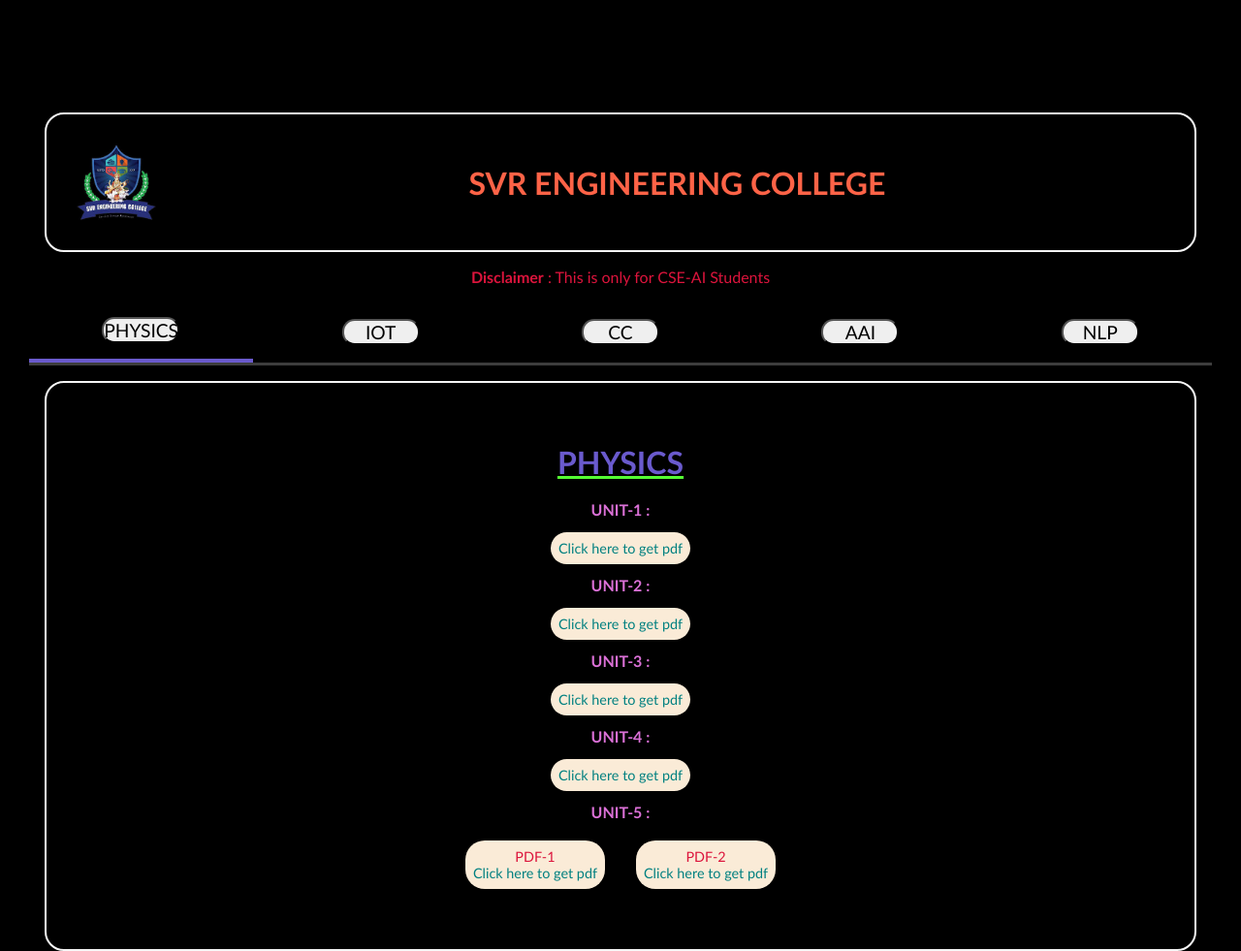
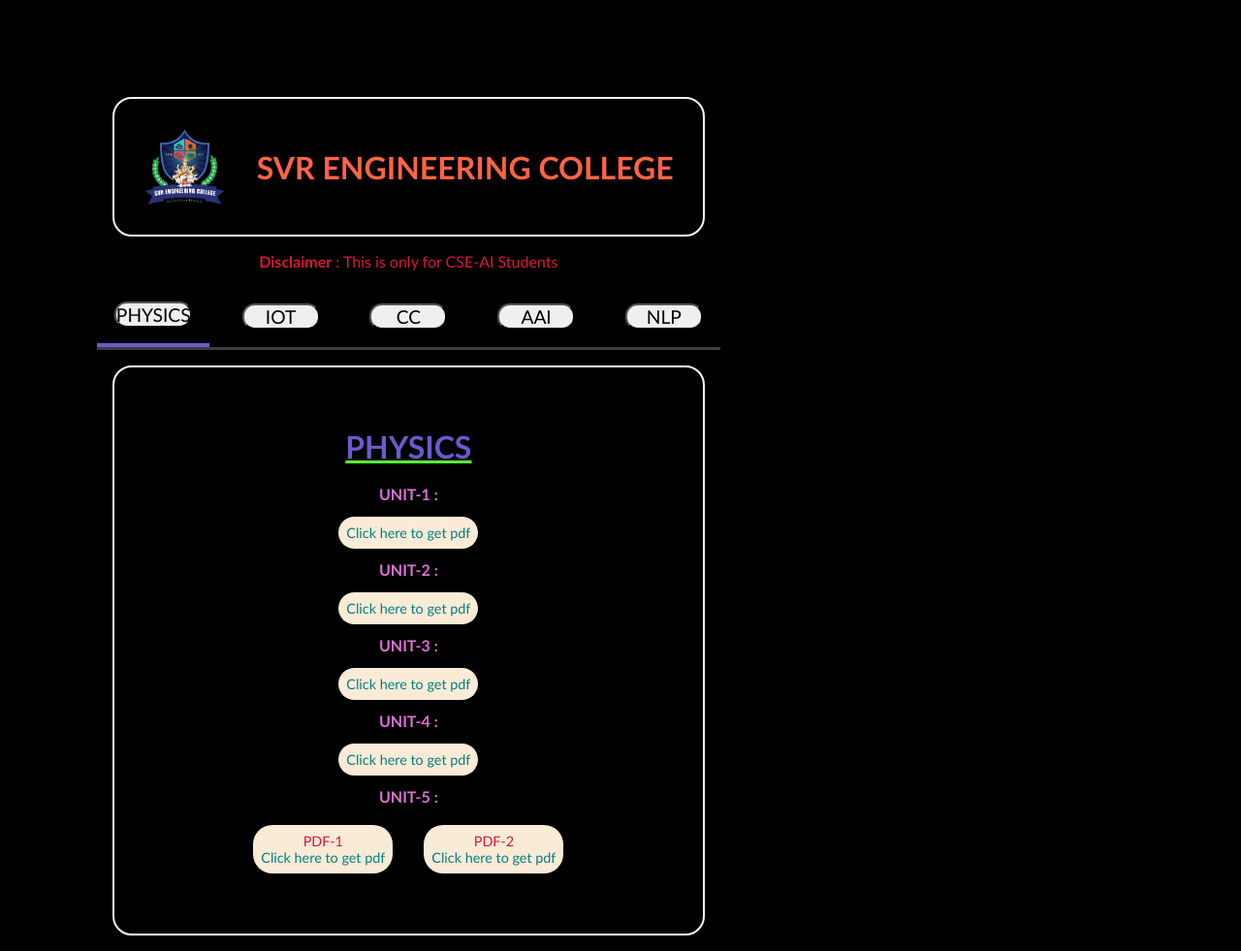
Before and after one commit to praneethamudiyam88/svrec-3-2, a plain HTML site: page index.html in a window 1280 px wide. Shown: the whole page at 97% size. Drawn offline with Linux system fonts and the light colour scheme.

Commit message:
Update style.css

```diff
--- a/style.css
+++ b/style.css
@@ -8,8 +8,6 @@
 body{
     background: black;
     margin: 100px;
-    display: flex;
-    justify-content: center;
 }
 .lessons{
     display: flex;
@@ -22,9 +20,6 @@ a{
     background-color: antiquewhite;
     padding: 0.5rem;
     border-radius: 20px;
-}
-.window{
-    width: 1008px;
 }
 p{
     color: crimson;
```
